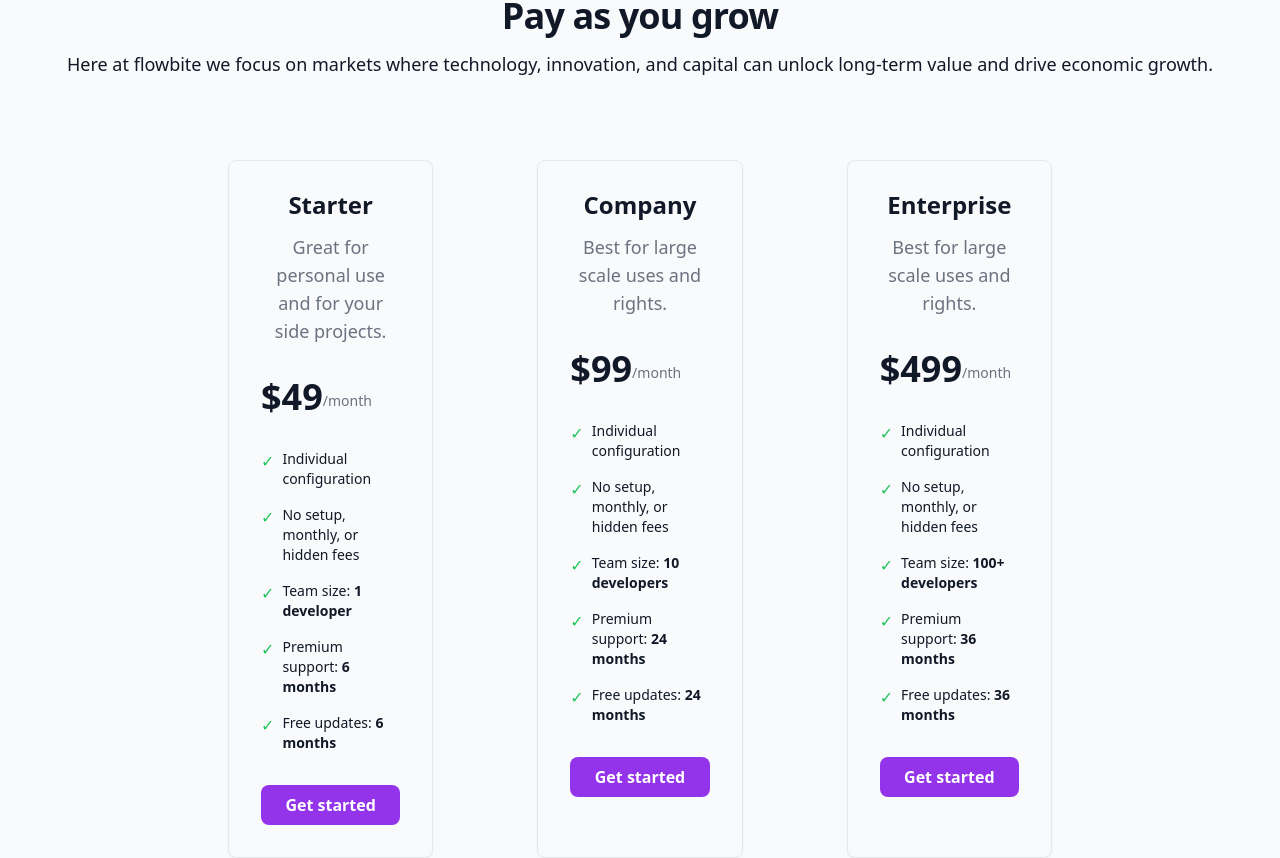
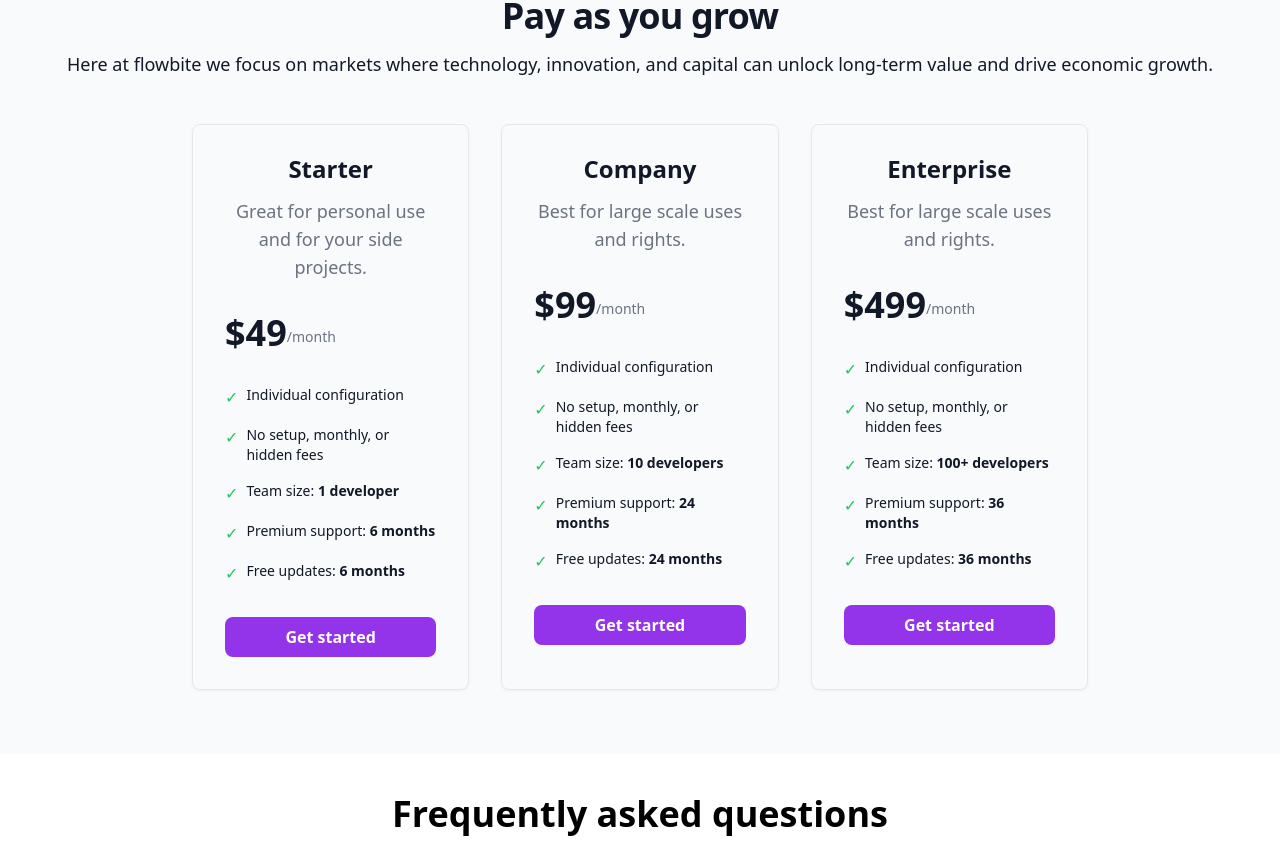
Before and after one commit to Abbasblaze/Website-landing-page-Tailwind, a React (Vite) app: page / in a window 1280 px wide. Shown: the part 2400-3258 px from the top of the page. Built offline with nearby package versions, Linux system fonts and the light colour scheme; some icons are missing.

Commit message:
final push

```diff
--- a/src/components/Pricing/Pricing.jsx
+++ b/src/components/Pricing/Pricing.jsx
@@ -16,7 +16,7 @@
 
 
 
-        <div className="border border-gray-200 rounded-lg shadow-sm p-8 m-9 ">
+        <div className="border border-gray-200 rounded-lg shadow-sm p-8 ">
           <h3 className="text-2xl flex justify-center items-center font-bold leading-6 text-gray-900">Starter</h3>
           <p className="mt-4 text-lg text-center text-gray-500">Great for personal use and for your side projects.</p>
           <div className="mt-8 flex justify-left items-center">
@@ -51,7 +51,7 @@
         </div>
 
         {/* Company Plan */}
-        <div className="border border-gray-200 rounded-lg shadow-sm p-8 m-9">
+        <div className="border border-gray-200 rounded-lg shadow-sm p-8">
           <h3 className="text-2xl flex justify-center items-center font-bold leading-6 text-gray-900">Company</h3>
           <p className="mt-4 text-lg text-center text-gray-500">Best for large scale uses and rights.</p>
           <div className="mt-8 flex justify-left items-center">
@@ -86,7 +86,7 @@
         </div>
 
         {/* Enterprise Plan */}
-        <div className="border border-gray-200 rounded-lg shadow-sm p-8 m-9">
+        <div className="border border-gray-200 rounded-lg shadow-sm p-8">
           <h3 className="text-2xl flex justify-center items-center font-bold leading-6 text-gray-900">Enterprise</h3>
           <p className="mt-4 text-lg text-center font-normal text-gray-500">Best for large scale uses and  rights.</p>
           <div className="mt-8 flex justify-left items-center">
```
